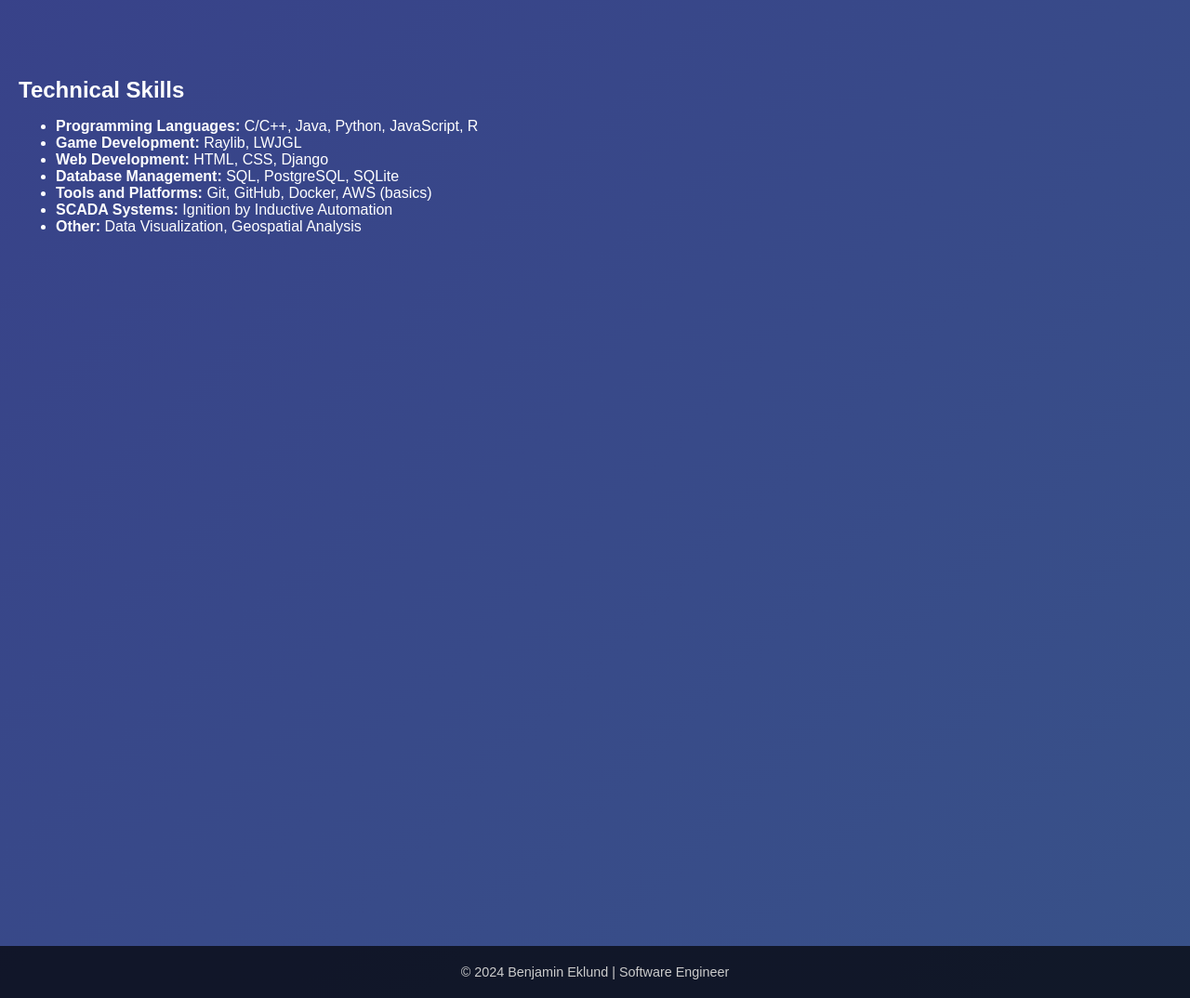
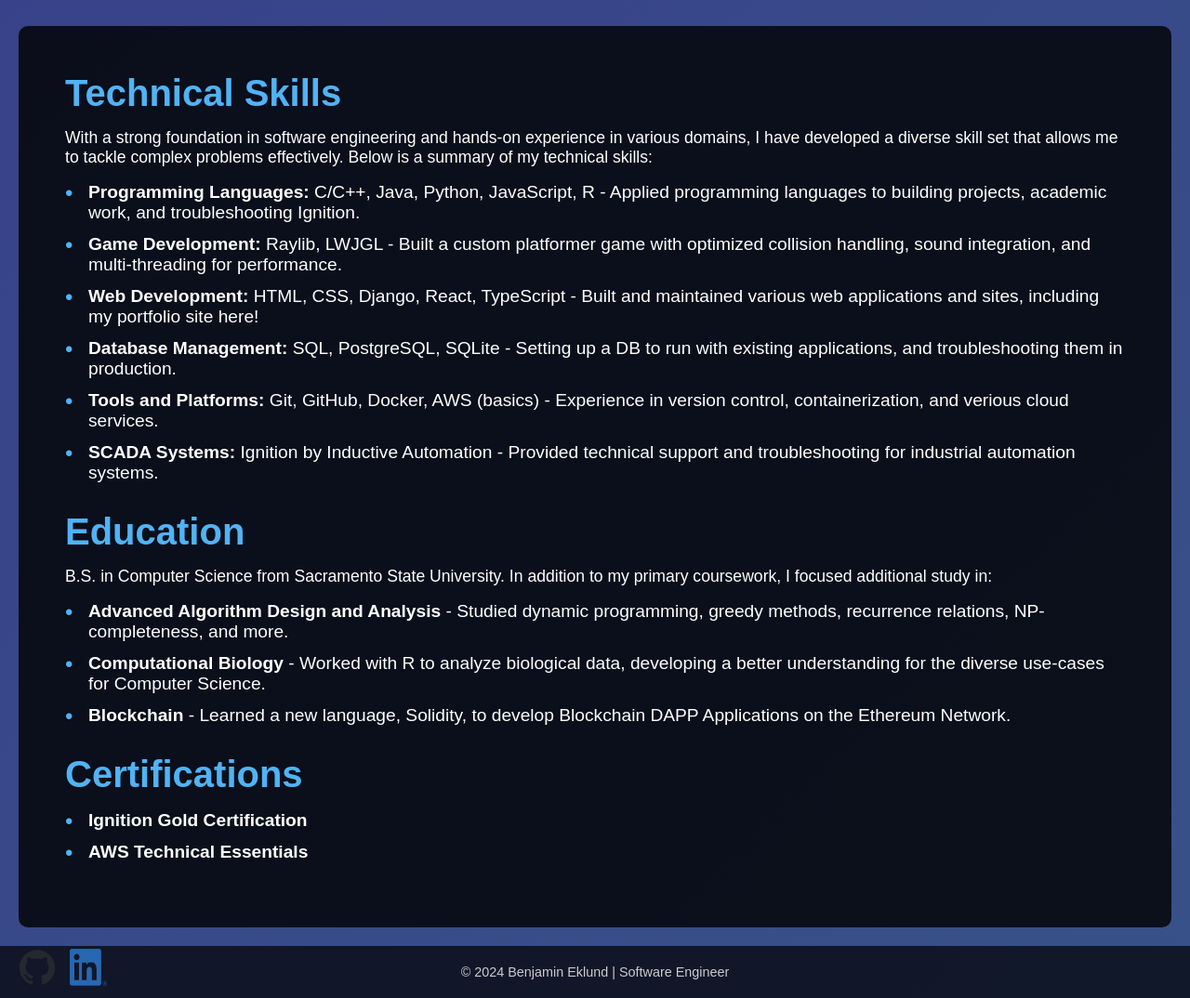
Before and after one commit to BenEklundCS/portfolio-site, a Django app: template portfolio_site/templates/skills.html in a window 1280 px wide. Shown: the part 67-1141 px from the top of the page at 93% size. Run offline with Django 3.2, Linux system fonts and the light colour scheme; the template is opened without the code that fills it, so the values that code supplies are empty.

Commit message:
skills/home/about really solid at this point

```diff
--- /dev/null
+++ b/portfolio_site/static/skills.css
@@ -0,0 +1,78 @@
+/* Base styling consistent with the About page */
+/* Main Content */
+main {
+    flex: 1;
+    padding: 75px 20px 0px; /* Reduce the top padding from 150px to 100px */
+    background: transparent;
+}
+
+
+.skills-section {
+    margin: 20px auto;
+    padding: 20px;
+    background-color: rgba(0, 0, 0, 0.8); /* Dark background like the about-card */
+    border-radius: 10px;
+    color: #fff;
+    animation: flyInDown 1s ease-out; /* Add animation */
+}
+
+.skills-section h2, .skills-section h3 {
+    color: #50b3f4;
+    margin-bottom: 15px;
+    font-size: 2.5rem; /* Larger subheadings */
+}
+
+.skills-section ul {
+    list-style: none;
+    padding: 0;
+    margin-bottom: 20px; /* Space between each section */
+ }
+
+.skills-section h3 {
+    margin-top: 30px; /* Give more breathing room above each section */
+}
+
+.skills-section p {
+    font-size: 1.1rem; /* A little smaller for normal text */
+}
+
+.skills-section li {
+    margin-bottom: 12px;
+    font-size: 1.2rem;
+    padding-left: 25px;
+    position: relative;
+}
+
+/* Hover effect for the card */
+.skills-section:hover {
+    transform: translateY(-5px); /* Slight hover lift */
+    box-shadow: 0 10px 20px rgba(0, 0, 0, 0.3); /* Shadow effect */
+}
+
+.skills-section li::before {
+    content: "•";
+    color: #50b3f4;
+    position: absolute;
+    left: 0;
+    font-size: 1.5rem;
+    line-height: 1;
+}
+
+.skills-section, .education-section, .certifications-section {
+    padding: 50px;
+}
+
+/* Responsive design */
+@media (max-width: 768px) {
+    .skills-section {
+        padding: 15px 20px;
+    }
+
+    .skills-section h2 {
+        font-size: 1.8rem;
+    }
+
+    .skills-section li {
+        font-size: 1rem;
+    }
+}
--- a/portfolio_site/static/style.css
+++ b/portfolio_site/static/style.css
@@ -160,6 +186,55 @@
     padding: 20px 0;
     font-size: 0.9rem;
     width: 100%;
+    position: relative;
+    display: flex;
+    flex-direction: column;
+    align-items: center;
+}
+
+/* Social Media Links */
+.social-links {
+    display: flex;
+    gap: 15px;
+    margin-bottom: 10px; /* Adds space between icons and footer text */
+}
+
+/* Social Media Icon Styling */
+.social-icon img {
+    width: 40px;
+    height: 40px;
+}
+
+.social-icon:hover {
+    transform: scale(1.1); /* Slightly increase size on hover */
+    filter: brightness(1.2); /* Slightly brighten on hover */
+}
+
+/* Mobile adjustments */
+@media (max-width: 768px) {
+    footer {
+        flex-direction: column;
+    }
+
+    .social-links {
+        order: -1; /* Moves the social media icons to the top of the footer */
+        justify-content: center; /* Centers the icons on mobile */
+    }
+}
+
+/* Larger screen adjustments */
+@media (min-width: 769px) {
+    footer {
+        flex-direction: column; /* Keep the content stacked in the center */
+    }
+
+    .social-links {
+        position: absolute;
+        left: 20px;
+        bottom: 10px;
+        margin-bottom: 0; /* Remove bottom margin */
+        justify-content: flex-start; /* Align icons to the left */
+    }
 }
 
 /* CTA Button Styling */
--- a/portfolio_site/templates/base.html
+++ b/portfolio_site/templates/base.html
@@ -16,10 +16,14 @@
     <!-- Navigation Bar -->
     <nav class="top-bar">
         <div class="logo">
-            <a href="/">// Ben </a>
+            <a href="/">// Ben</a>
         </div>
+
+        <!-- Checkbox and Label for Hamburger Menu -->
         <input type="checkbox" id="menu-toggle">
         <label for="menu-toggle" class="menu-icon">&#9776;</label>
+
+        <!-- Navigation Menu -->
         <ul class="menu">
             <li><a href="{% url 'about' %}">About</a></li>
             <li><a href="{% url 'skills' %}">Skills</a></li>
@@ -27,6 +31,8 @@
             <li><a href="{% url 'contact' %}">Contact</a></li>
         </ul>
     </nav>
+
+
 
     <!-- Main Content Area -->
     <main>
@@ -36,6 +42,14 @@
     <!-- Footer -->
     <footer>
         <p>© 2024 Benjamin Eklund | Software Engineer</p>
+        <div class="social-links">
+            <a href="https://github.com/BenEklundCS" target="_blank" class="social-icon">
+                <img src="{% static 'images/github-logo.png' %}" alt="GitHub">
+            </a>
+            <a href="https://www.linkedin.com/in/ben-eklund-452264198/" target="_blank" class="social-icon">
+                <img src="{% static 'images/linkedin-logo.png' %}" alt="LinkedIn">
+            </a>
+        </div>
     </footer>
 </body>
 </html>
--- a/portfolio_site/templates/skills.html
+++ b/portfolio_site/templates/skills.html
@@ -1,18 +1,41 @@
 {% extends 'base.html' %}
+
+{% load static %}
 
 {% block title %}Skills{% endblock %}
 
+{% block head %}
+    <!-- Load the separate CSS for the skills page -->
+    <link rel="stylesheet" href="{% static 'skills.css' %}">
+{% endblock %}
+
 {% block content %}
-<div class="skills-section">
+<div class="skills-section" class="disable-scroll">
     <h2>Technical Skills</h2>
+
+    <p>With a strong foundation in software engineering and hands-on experience in various domains, I have developed a diverse skill set that allows me to tackle complex problems effectively. Below is a summary of my technical skills:</p>
+
     <ul>
-        <li><strong>Programming Languages:</strong> C/C++, Java, Python, JavaScript, R</li>
-        <li><strong>Game Development:</strong> Raylib, LWJGL</li>
-        <li><strong>Web Development:</strong> HTML, CSS, Django</li>
-        <li><strong>Database Management:</strong> SQL, PostgreSQL, SQLite</li>
-        <li><strong>Tools and Platforms:</strong> Git, GitHub, Docker, AWS (basics)</li>
-        <li><strong>SCADA Systems:</strong> Ignition by Inductive Automation</li>
-        <li><strong>Other:</strong> Data Visualization, Geospatial Analysis</li>
+        <li><strong>Programming Languages:</strong> C/C++, Java, Python, JavaScript, R - Applied programming languages to building projects, academic work, and troubleshooting Ignition.</li>
+        <li><strong>Game Development:</strong> Raylib, LWJGL - Built a custom platformer game with optimized collision handling, sound integration, and multi-threading for performance.</li>
+        <li><strong>Web Development:</strong> HTML, CSS, Django, React, TypeScript - Built and maintained various web applications and sites, including my portfolio site here!</li>
+        <li><strong>Database Management:</strong> SQL, PostgreSQL, SQLite - Setting up a DB to run with existing applications, and troubleshooting them in production.</li>
+        <li><strong>Tools and Platforms:</strong> Git, GitHub, Docker, AWS (basics) - Experience in version control, containerization, and verious cloud services.</li>
+        <li><strong>SCADA Systems:</strong> Ignition by Inductive Automation - Provided technical support and troubleshooting for industrial automation systems.</li>
     </ul>
+
+    <h3>Education</h3>
+    <p>B.S. in Computer Science from Sacramento State University. In addition to my primary coursework, I focused additional study in: </p>
+    <ul>
+        <li><strong>Advanced Algorithm Design and Analysis</strong> - Studied dynamic programming, greedy methods, recurrence relations, NP-completeness, and more.</li>
+        <li><strong>Computational Biology</strong> - Worked with R to analyze biological data, developing a better understanding for the diverse use-cases for Computer Science.</li>
+        <li><strong>Blockchain</strong> - Learned a new language, Solidity, to develop Blockchain DAPP Applications on the Ethereum Network.</li>
+    </ul>
+
+    <h3>Certifications</h3>
+    <ul>
+        <li><strong>Ignition Gold Certification</strong></li>
+        <li><strong>AWS Technical Essentials</strong></li>
+
 </div>
 {% endblock %}
```
Also changed, not shown: other parts of portfolio_site/static/style.css (+49 -40 lines), portfolio_site/static/about.css (+21 -5 lines), portfolio_site/templates/about.html (+10 -5 lines), portfolio_site/templates/home.html (+9 -2 lines), portfolio_site/static/Octocat.png (deleted), portfolio_site/static/images/github-logo.png (added), portfolio_site/static/images/linkedin-logo.png (added), portfolio_site/static/images/portfolio_img.jpg (renamed from portfolio_site/static/portfolio_img.jpg).
